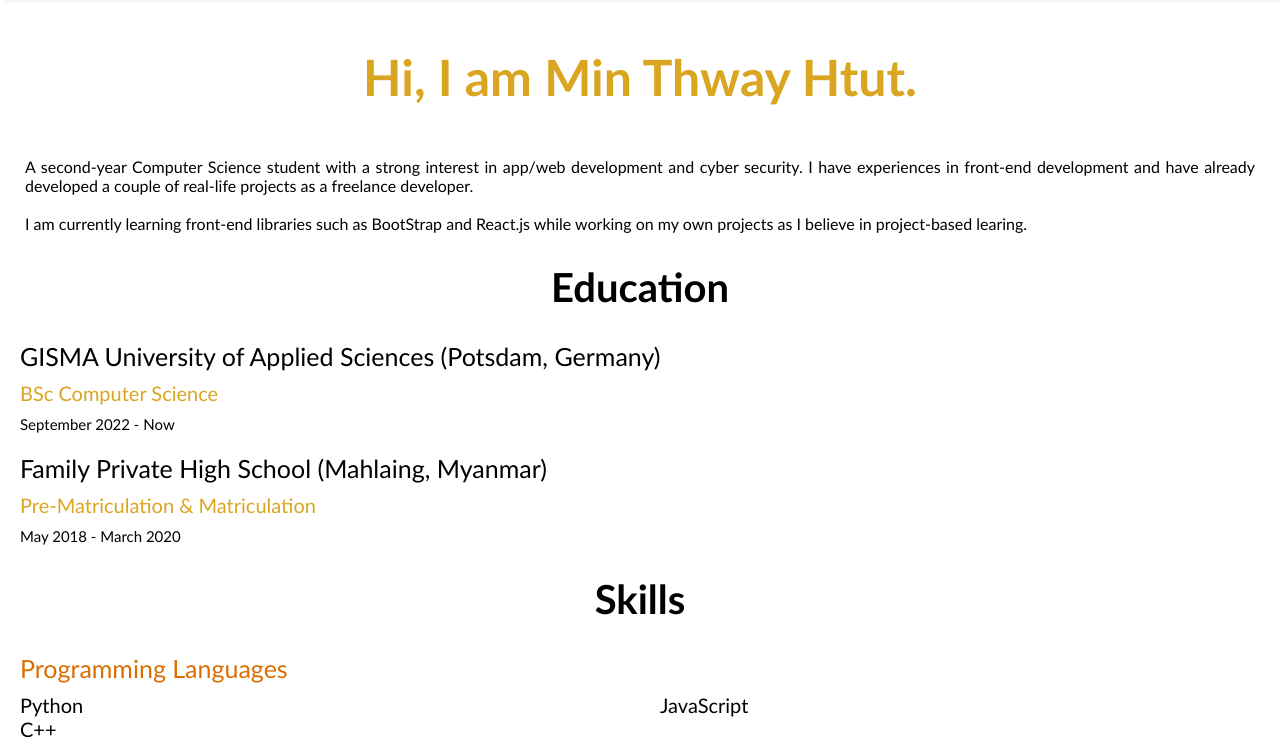
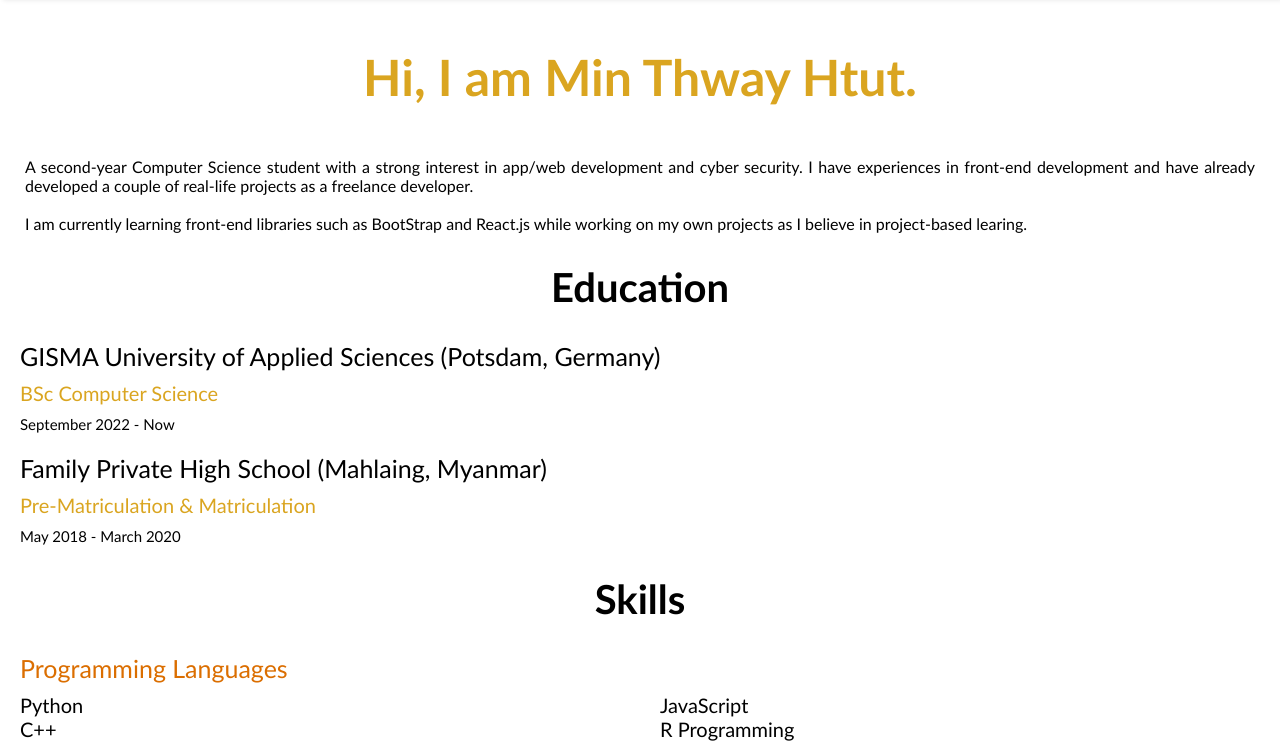
Before and after one commit to Min-Thway-Htut/min-thway-htut.github.io, a plain HTML site: page index.html in a window 1280 px wide. Shown: the part 53-800 px from the top of the page. Drawn offline with Linux system fonts and the light colour scheme.

Commit message:
Adding R programming

```diff
--- a/index.html
+++ b/index.html
@@ -60,6 +60,7 @@
                 <li>Python</li>
                 <li>C++</li>
                 <li>JavaScript</li>
+                <li>R Programming</li>
             </ul>
         </div>
 
```
